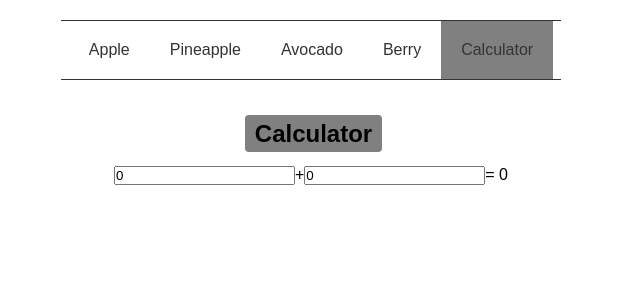
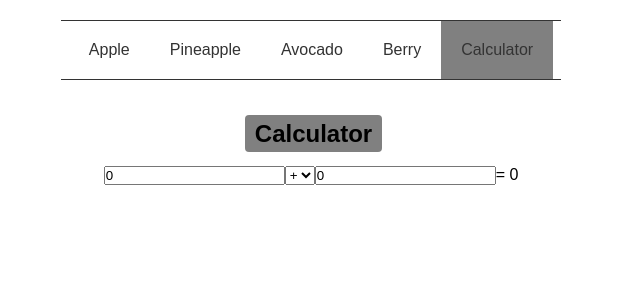
Before and after one commit to flege/reactjs-coba, a React (Create React App) app: page / in a window 1280 px wide. Both pictures are taken after a click on the link "Calculator". Shown: the top 300 px of the page, without its empty margins (329-969 px from the left). Built offline with nearby package versions, Linux system fonts and the light colour scheme.

Commit message:
calculator complete

```diff
--- a/src/App.js
+++ b/src/App.js
@@ -12,6 +12,7 @@ class App extends Component {
       img: 'apel.jpg',
       angka1: 0,
       angka2: 0,
+      operation: 'plus',
     };
   }
 
@@ -29,9 +30,15 @@ class App extends Component {
       return (
         <div>
           <span className={"selected "+this.state.color}>{this.state.name}  </span><br/><br/>
-          <input type="number" name="angka1" placeholder="angka 1"  value={this.state.angka1} onChange={this.changeHandler.bind(this)}/>+
+          <input type="number" name="angka1" placeholder="angka 1"  value={this.state.angka1} onChange={this.changeHandler.bind(this)}/>
+          <select name="operation" onChange={this.changeHandler.bind(this)}>
+            <option value="plus">+</option>
+            <option value="minus">-</option>
+            <option value="pow">x</option>
+            <option value="div">:</option>
+          </select>
           <input type="number" name="angka2" placeholder="angka 2"  value={this.state.angka2} onChange={this.changeHandler.bind(this)}/>=
-          <span> {parseInt(this.state.angka1) + parseInt(this.state.angka2)}</span>
+          <span> {this.hitung()}</span>
         </div>
       );
     }else{
@@ -53,6 +60,14 @@ class App extends Component {
     this.setState({
       [event.target.name]: event.target.value
     });
+  }
+  hitung(){
+    switch(this.state.operation){
+      case 'plus': return parseInt(this.state.angka1) + parseInt(this.state.angka2);
+      case 'minus': return parseInt(this.state.angka1) - parseInt(this.state.angka2)
+      case 'pow': return parseInt(this.state.angka1) * parseInt(this.state.angka2)
+      case 'div': return parseInt(this.state.angka1) / parseInt(this.state.angka2)
+    }
   }
   // menusaya() {
   //   var gambar;
```
Also changed, not shown: 1 other file (tests, documents, lock files or other folders).
